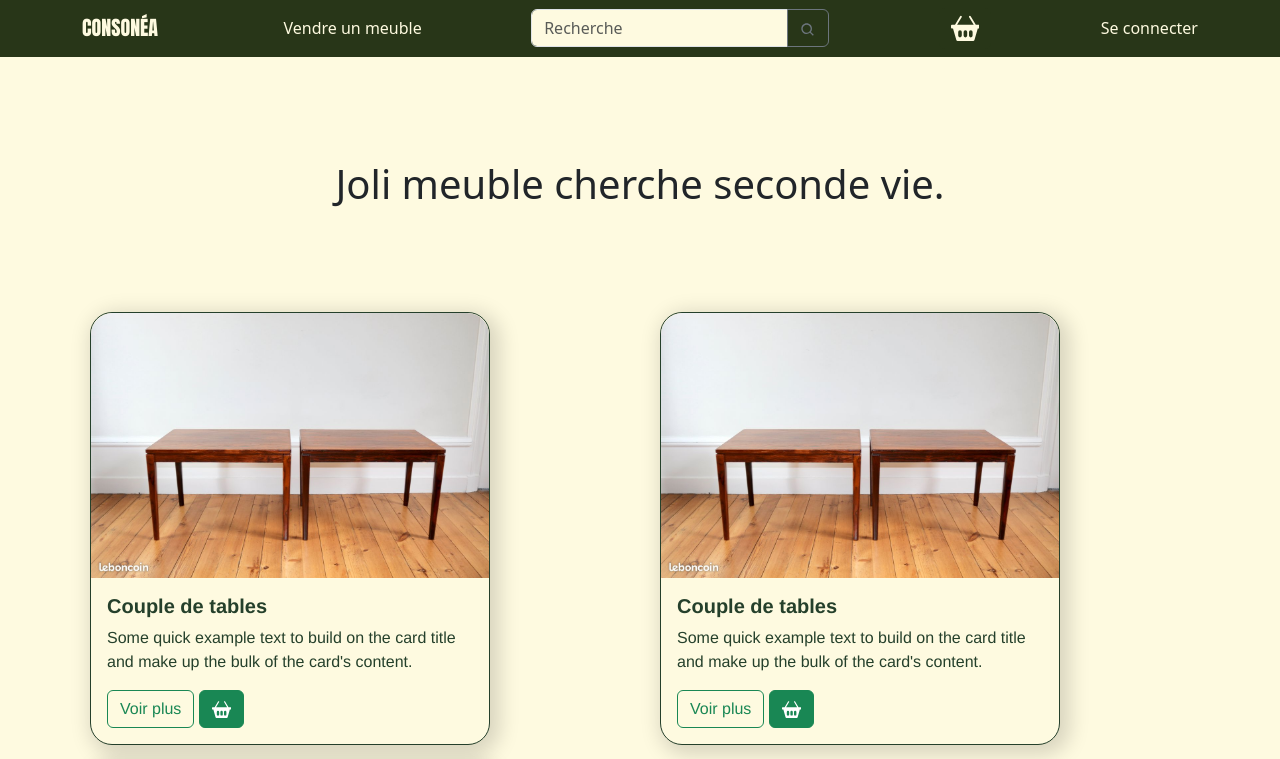
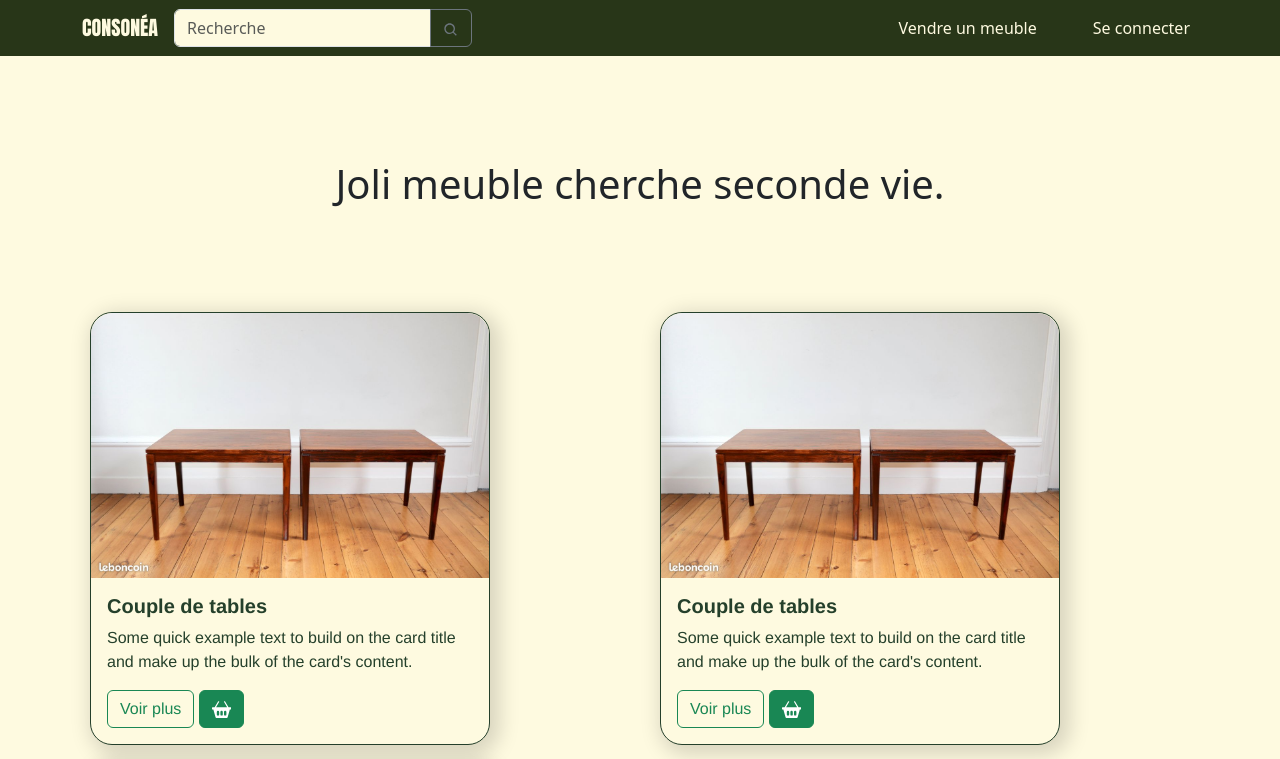
Before and after one commit to adatechschool/projet-collectif-site-e-commerce-de-mobilier-Consonea, a React (Create React App) app in the folder client/: page / in a window 1280 px wide. Shown: the top 759 px of the page. Built offline with nearby package versions, Linux system fonts and the light colour scheme.

Commit message:
update navbar responsive

```diff
--- a/client/src/App.js
+++ b/client/src/App.js
@@ -5,11 +5,14 @@ import "./App.css";
 
 import { default as Navbar } from "./components/Navbar";
 
+// import { default as Card } from "./components/footer";
+
 function App() {
   return (
     <div style={{ backgroundColor: '#FEFAE0', margin: "10em"}}>
       <Navbar />
-    </div>
+    {/* <Card /> */}
+  </div>
 
   );
 }
--- a/client/src/components/Navbar.js
+++ b/client/src/components/Navbar.js
@@ -1,32 +1,66 @@
-import Navbar from "react-bootstrap/Navbar";
-import { Container, Nav } from "react-bootstrap";
-import SearchBar from "./SearchBar";
+import Button from 'react-bootstrap/Button';
+import Container from 'react-bootstrap/Container';
+import Form from 'react-bootstrap/Form';
+import Nav from 'react-bootstrap/Nav';
+import Navbar from 'react-bootstrap/Navbar';
+import Offcanvas from 'react-bootstrap/Offcanvas';
 import { Link } from "react-router-dom";
-import { default as Basket } from "../components/Basket";
+import { BiSearch } from 'react-icons/bi';
+import { InputGroup } from 'react-bootstrap';
 
 function NavigationBar() {
   return (
-    <Navbar expand="lg" className="custom-navbar fixed-top d-flex mb-5">
-      <Container>
+    <>
+      {['lg'].map((expand) => (
+        <Navbar key={expand} expand={expand} className="d-flex custom-navbar fixed-top mb-3">
+          <Container inline>
             <Navbar.Brand
               as={Link}
               to="/"
               style={{ color: "#FEFAE0", fontFamily: "Impact" }}
             >
+              CONSONÉA</Navbar.Brand>
+            <Form>
+              <InputGroup>
+                <Form.Control
+                  style={{ backgroundColor: '#FEFAE0' }}
+                  placeholder="Recherche"
+                  aria-label="Recherche"
+                  aria-describedby="basic-addon2"
+                />
+                <Button variant="outline-secondary" id="button-addon2">
+                  <BiSearch />
+                </Button>
+              </InputGroup>
+            </Form>
+
+            <Navbar.Toggle aria-controls={`offcanvasNavbar-expand-${expand}`} style={{ color: "#FEFAE0", backgroundColor: '#FEFAE0' }} />
+            <Navbar.Offcanvas
+              id={`offcanvasNavbar-expand-${expand}`}
+              aria-labelledby={`offcanvasNavbarLabel-expand-${expand}`}
+              placement="end"
+              style={{ color: "#FEFAE0", backgroundColor: '#283618' }}
+            >
+              <Offcanvas.Header closeButton>
+                <Offcanvas.Title id={`offcanvasNavbarLabel-expand-${expand}`} style={{ color: "#FEFAE0", fontFamily: "Impact" }}>
                   CONSONÉA
-        </Navbar.Brand>
-        <Nav.Link as={Link} to="/profile" style={{ color: "#FEFAE0" }}>
+                </Offcanvas.Title>
+              </Offcanvas.Header>
+              <Offcanvas.Body>
+                <Nav className="justify-content-end flex-grow-1">
+                  <Nav.Link as={Link} to="/profile" style={{ color: "#FEFAE0", marginRight: "40px" }}>
                     Vendre un meuble
                   </Nav.Link>
-        <SearchBar />
-        <Basket />
-        {/* potentiel emplacement pour l'appel API user */}
                   <Nav.Link as={Link} to="/login" style={{ color: "#FEFAE0" }} href="./">
                     Se connecter
                   </Nav.Link>
+                </Nav>
+              </Offcanvas.Body>
+            </Navbar.Offcanvas>
           </Container>
         </Navbar>
+      ))}
+    </>
   );
 }
-
 export default NavigationBar;
```
Lines whose indentation alone changed are shown as unchanged.
